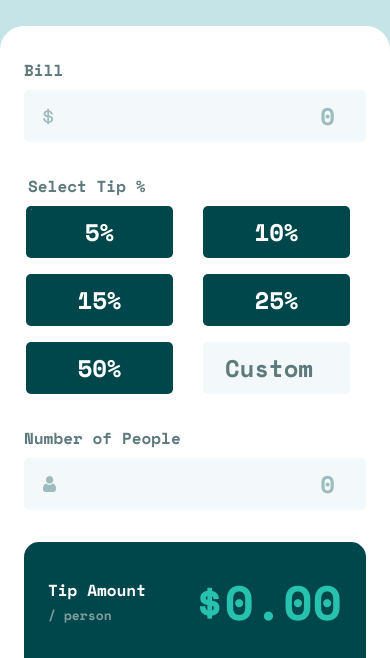
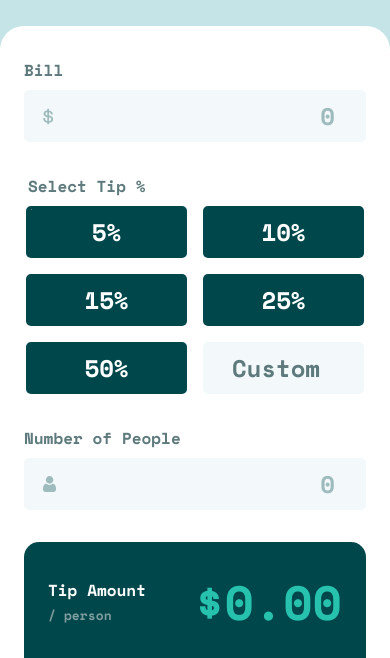
Before and after one commit to Zupi-HR/Tip-calculator-app, a plain HTML site: page index.html in a window 390 px wide. Shown: the part 124-782 px from the top of the page. Drawn offline with nearby package versions, Linux system fonts and the light colour scheme.

Commit message:
feat: complete mobile design

```diff
--- a/style.css
+++ b/style.css
@@ -127,6 +127,8 @@ body {
     background-color: white;
     padding: var(--spacing-400) var(--spacing-300);
     border-radius: var(--spacing-300);
+    max-width: 480px;
+    margin-inline: auto;
 }
 
 h1 {
@@ -218,8 +220,6 @@ fieldset legend {
     padding: var(--spacing-100) var(--spacing-200);
     border-radius: 5px;
     cursor: pointer;
-    width: 100%;
-    max-width: 147px;
 }
 
 #tip-custom {
@@ -229,8 +229,6 @@ fieldset legend {
     padding: var(--spacing-100) var(--spacing-200);
     border: none;
     border-radius: 5px;
-    width: 100%;
-    max-width: 147px;
     text-align: center;
 }
 
```
